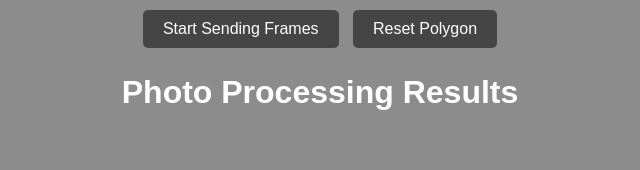
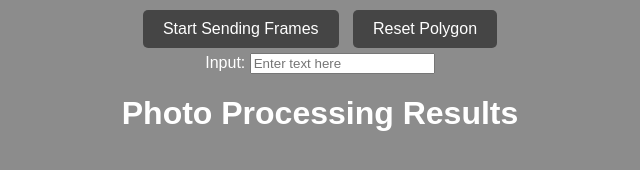
Before and after one commit to toanuitt/Intruder-Detection-, a Flask app: page / in a window 1280 px wide. Shown: the part 360-530 px from the top of the page, without its empty margins (320-960 px from the left). Run offline with Flask 3, Linux system fonts and the light colour scheme.

Commit message:
add textbox

```diff
--- a/templates/index.html
+++ b/templates/index.html
@@ -20,11 +20,14 @@
             <button class="toggle-button" id="startSendingFrames">Start Sending Frames</button>
             <button class="toggle-button" id="resetPolygon">Reset Polygon</button>
         </div>
+        <div class="textbox-container">
+            <label for="userInput">Input:</label>
+            <input type="text" id="userInput" name="userInput" placeholder="Enter text here">
+        </div>
         <h1>Photo Processing Results</h1>
         <div id="resultContainer">
             <!-- Results will be dynamically added here -->
         </div>
-
 
 
     </div>
```
